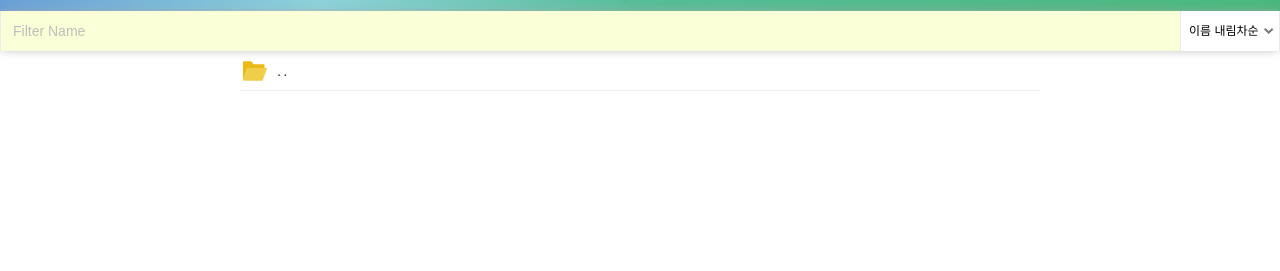
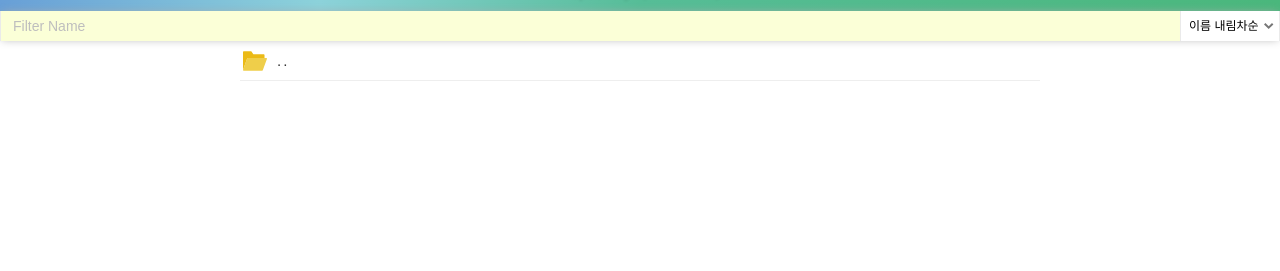
Before and after one commit to wetet2/simple-web-explorer, a Node project: template views/index.ejs in a window 1280 px wide. Shown: the part 29-300 px from the top of the page. Run offline with Node 20 templates, Linux system fonts and the light colour scheme; the template is opened without the code that fills it, so the values that code supplies are empty; some web fonts are replaced.

Commit message:
modified

```diff
--- a/public/css/style.css
+++ b/public/css/style.css
@@ -613,13 +613,13 @@ a {
 
 .condition-area {
   height: auto;
-  min-height: 40px;
+  min-height: 30px;
 }
 
 .condition-area .condition-area-wrap {
   width: 100%;
   padding: 0;
-  height: 40px;
+  height: 30px;
 }
 
 .condition-area .condition-area-wrap .search-filter input {
@@ -632,7 +632,7 @@ a {
 
 .condition-area .btn-upload,
 .condition-area .btn-newfolder {
-  width: 40px;
+  width: 30px;
   height: 100%;
   background-size: 50%;
 }
--- a/public/css/style.scss
+++ b/public/css/style.scss
@@ -610,7 +610,7 @@ $td-height: 40px;
     padding: 8px 0;
 }
 
-$m-condition-height: 40px;
+$m-condition-height: 30px;
 
 .condition-area {
     height: auto;
--- a/server/routes/file.js
+++ b/server/routes/file.js
@@ -50,7 +50,7 @@ var recursiveSearch = function (path, searchText, req, res) {
    });
 
    if (path === rootPath + (rootUrl == '/' ? '' : rootUrl)){
-      res.render('search.html', util.renderObject({
+      res.render('search', util.renderObject({
          fileArr: recursiveSearchResult,
          searchText: searchText
       }));
```
